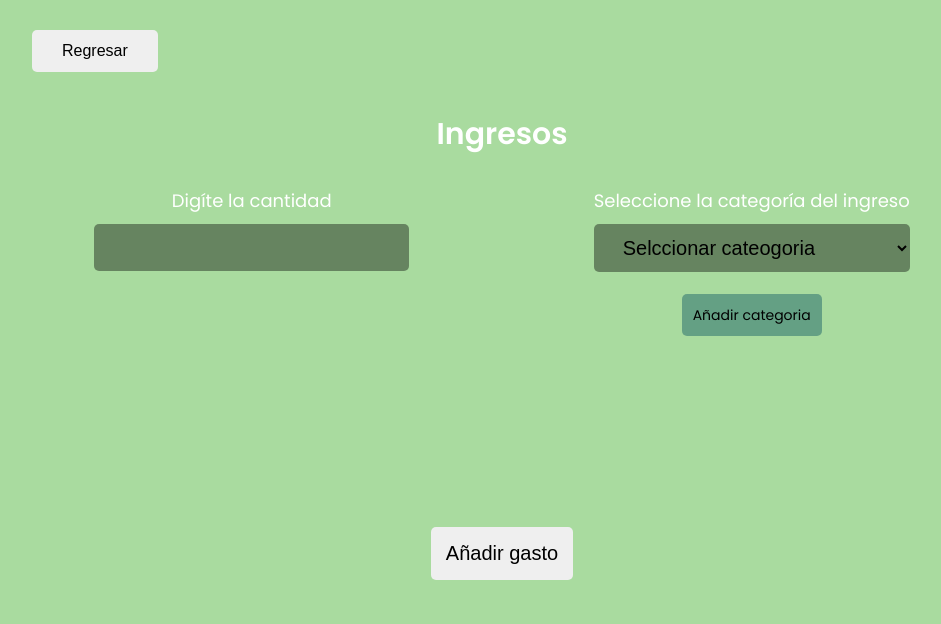
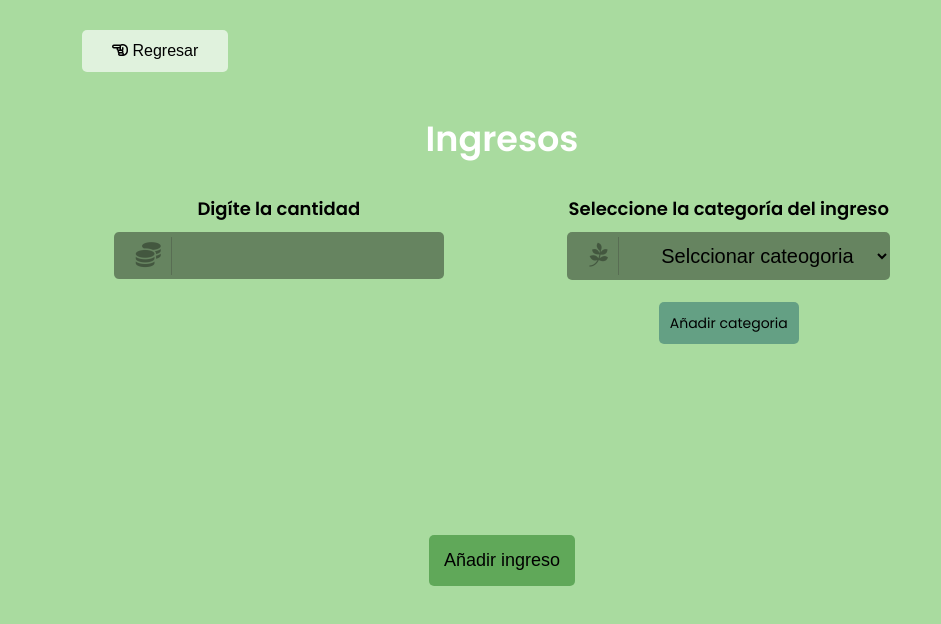
Before and after one commit to AngelSBM/MoneyApp---Frontend, an Angular app: page /ingresos in a window 1280 px wide. Shown: the top 624 px of the page, without its empty margins (138-1079 px from the left). Built offline with nearby package versions, Linux system fonts and the light colour scheme.

Commit message:
Diseño de moneyApp en version 1 finalizado

```diff
--- a/src/app/acciones/gastos/gastos.component.html
+++ b/src/app/acciones/gastos/gastos.component.html
@@ -1,7 +1,7 @@
 <div class="ingresos-container container">
 
     <div class="back">
-        <button (click)="back()">Regresar</button>
+        <button (click)="back()"><i class="far fa-hand-point-left"></i> Regresar</button>
     </div>
 
     <h5 class="title">Gastos</h5>
@@ -16,13 +16,20 @@
                 <span class="title">
                     Digíte la cantidad
                 </span>
+                <div class="input-container">
                     <input type="number" formControlName="cantidad">
+                    <span>
+                        <i class="fas fa-coins"></i>
+                    </span>
+                </div>
             </div>
 
             <div class="input">
                 <span class="title">
                     Seleccione la categoría del gasto
                 </span>
+
+                <div class="input-container">
                     <select formControlName="gasto" id="categories">
                         <option value="">Selccionar cateogoria</option>
                         <option value="Autómovil">Automóvil</option>
@@ -38,6 +45,13 @@
                         <option value="Ropa">Ropa</option>
                         <option value="salud">Salud</option>
                     </select>
+
+                    <span>
+                        <i class="fab fa-pagelines"></i>
+                    </span>
+
+                </div>
+
 
                 <div class="pop-up">
 
--- a/src/app/acciones/gastos/gastos.component.scss
+++ b/src/app/acciones/gastos/gastos.component.scss
@@ -8,13 +8,16 @@
         font-size: 16px;
         border-radius: 5px;
         border: none;
+        background-color: rgba(255, 255, 255, 0.644);
+        cursor: pointer;
     }
 }
 
 
 .title {
-    font-size: 30px;
-    color: white;
+    font-size: 35px;
+    color: #fff;
+
 }
 
 
@@ -30,14 +33,33 @@
         .title{
             font-size: 18px;
             margin-bottom: 10px;
+            color: black;
+            font-weight: bolder;
         }
         input, select{
-            padding: 12px 25px;
+            padding: 12px 5px;
+            padding-left: 60px;
             border-radius: 5px;
             font-size: 20px;
             border: none;
             color: rgb(0, 0, 0);
             background-color: rgba(0, 0, 0, .4);
+        }
+        select{
+            padding-left: 90px;
+            padding-right: 20px;
+        }
+        .input-container{
+         position: relative;
+            span{
+                position: absolute;
+                font-size: 25px;
+                color: rgba(0, 0, 0, 0.336);
+                top: 5px;
+                left: 12px;
+                padding: 0 10px;
+                border-right: 1px solid rgba(56, 56, 56, 0.295);
+            }
         }
         a,button {
             width: 50%;
--- a/src/app/acciones/gastos/gastos.component.ts
+++ b/src/app/acciones/gastos/gastos.component.ts
@@ -52,7 +52,7 @@ export class GastosComponent implements OnInit {
 
       setTimeout(() => {
         this.back();
-      }, 2000);
+      }, 1000);
 
     });
 
--- a/src/app/acciones/ingresos/ingresos.component.html
+++ b/src/app/acciones/ingresos/ingresos.component.html
@@ -1,7 +1,7 @@
 <div class="ingresos-container container">
 
     <div class="back">
-        <button (click)="back()">Regresar</button>
+        <button (click)="back()"><i class="far fa-hand-point-left"></i> Regresar</button>
     </div>
 
     <h5 class="title">Ingresos</h5>
@@ -16,13 +16,20 @@
                 <span class="title">
                     Digíte la cantidad
                 </span>
+                <div class="input-container">
                     <input type="number" formControlName="cantidad">
+                    <span>
+                        <i class="fas fa-coins"></i>
+                    </span>
+                </div>
             </div>
 
             <div class="input">
                 <span class="title">
                     Seleccione la categoría del ingreso
                 </span>
+
+                <div class="input-container">
                     <select formControlName="ingreso" id="categories2">
                         <option value="">Selccionar cateogoria</option>
                         <option value="Ahorro">Ahorro</option>
@@ -30,6 +37,10 @@
                         <option value="Salario">Salario</option>
 
                     </select>
+                    <span>
+                        <i class="fab fa-pagelines"></i>
+                    </span>
+                </div>
 
                 <div class="pop-up">
 
@@ -55,7 +66,7 @@
 
 
         <div class="button">
-            <button type="submit">Añadir gasto</button>
+            <button type="submit">Añadir ingreso</button>
         </div>
 
     </form>
--- a/src/app/acciones/ingresos/ingresos.component.scss
+++ b/src/app/acciones/ingresos/ingresos.component.scss
@@ -8,12 +8,14 @@
         font-size: 16px;
         border-radius: 5px;
         border: none;
+        background-color: rgba(255, 255, 255, 0.644);
+        cursor: pointer;
     }
 }
 
 
 .title {
-    font-size: 30px;
+    font-size: 35px;
     color: white;
 }
 
@@ -30,14 +32,33 @@
         .title{
             font-size: 18px;
             margin-bottom: 10px;
+            color: black;
+            font-weight: bolder;
         }
         input, select{
-            padding: 12px 25px;
+            padding: 12px 5px;
+            padding-left: 60px;
             border-radius: 5px;
             font-size: 20px;
             border: none;
             color: rgb(0, 0, 0);
             background-color: rgba(0, 0, 0, .4);
+        }
+        select{
+            padding-left: 90px;
+            padding-right: 20px;
+        }
+        .input-container{
+         position: relative;
+            span{
+                position: absolute;
+                font-size: 25px;
+                color: rgba(0, 0, 0, 0.336);
+                top: 5px;
+                left: 12px;
+                padding: 0 10px;
+                border-right: 1px solid rgba(56, 56, 56, 0.295);
+            }
         }
         a,button {
             width: 50%;
@@ -60,9 +81,10 @@
 .button{
     button {
         padding: 15px;
-        font-size: 20px;
+        font-size: 18px;
         border-radius: 5px;
         border: none;
+        background-color: rgba(41, 131, 38, 0.568);
     }
 }
 
--- a/src/app/acciones/ingresos/ingresos.component.ts
+++ b/src/app/acciones/ingresos/ingresos.component.ts
@@ -48,7 +48,7 @@ export class IngresosComponent implements OnInit {
 
       setTimeout(() => {
         this.back();
-      }, 2000);
+      }, 1000);
 
     });
 
--- a/src/app/acciones/saldo/saldo.component.scss
+++ b/src/app/acciones/saldo/saldo.component.scss
@@ -9,6 +9,7 @@
 .input{
     margin-bottom: 100px;
     margin-top: 40px;
+    position: relative;
     input{
         width: 90%;
         padding: 15px 25px;
@@ -18,7 +19,14 @@
         background-color: rgba(18, 18, 19, 0.432);
         color: white;
         font-weight: bold;
-        box-shadow: 0.1px 0.1px 3px #696969;
+        box-shadow: 0.1px 0.1px 3px #a3a3a3;
+    }
+    span{
+        position: absolute;
+        top: 10px;
+        right: 45px;
+        color: rgb(173, 173, 173);
+        font-size: 30px;
     }
 }
 
@@ -30,9 +38,10 @@
         button {
             padding: 10px;
             font-size: 22px;
-            border-radius: 10%;
+            border-radius: 6px;
             border: none;
             color: white;
+            cursor: pointer;
         }
         .ingreso{
             background-color: rgb(13, 126, 41);
@@ -67,8 +76,17 @@
                 display: flex;
                 justify-content: space-around;
                 font-size: 19px;
+                border-bottom: 1px solid rgba(187, 187, 187, 0.315);
                 .cantidad{
                     font-weight: bolder;
+                }
+                button{
+                    margin-left: 3px;
+                    padding: 3px 4px;
+                    border-radius: 100%;
+                    border: none;
+                    background-color: rgba(196, 190, 190, 0.74);
+                    cursor: pointer;
                 }
             }
         }
--- a/src/app/acciones/saldo/saldo.component.ts
+++ b/src/app/acciones/saldo/saldo.component.ts
@@ -1,3 +1,4 @@
+import { CurrencyPipe } from '@angular/common';
 import { Component, OnInit } from '@angular/core';
 import { FormBuilder, FormGroup } from '@angular/forms';
 import { SaldoService } from 'src/app/services/saldo.service';
@@ -12,11 +13,12 @@ export class SaldoComponent implements OnInit {
 
   saldo: number = 0;
   gastos: any[] = [];
-  ingresos: any[] = [];
+  ingresos: any[] = [];P
   loadingIngresos : boolean = true;
   loadingGastos : boolean = true;
 
-  constructor( private saldoService : SaldoService  ) { }
+  constructor( private saldoService : SaldoService,
+               private currencyPipe: CurrencyPipe  ) { }
 
   ngOnInit(): void {
 
--- a/src/app/app.module.ts
+++ b/src/app/app.module.ts
@@ -8,6 +8,7 @@ import { IngresosComponent } from './acciones/ingresos/ingresos.component';
 import { SaldoComponent } from './acciones/saldo/saldo.component';
 import { FormsModule, ReactiveFormsModule } from '@angular/forms';
 import { HttpClientModule } from '@angular/common/http';
+import { CurrencyPipe } from '@angular/common';
 
 @NgModule({
   declarations: [
@@ -21,9 +22,9 @@ import { HttpClientModule } from '@angular/common/http';
     AppRoutingModule,
     FormsModule,
     ReactiveFormsModule,
-    HttpClientModule
+    HttpClientModule,
   ],
-  providers: [],
+  providers: [ CurrencyPipe ],
   bootstrap: [AppComponent]
 })
 export class AppModule { }
--- a/src/styles.scss
+++ b/src/styles.scss
@@ -12,7 +12,7 @@ body {
 
 .container{
     width: 90%;
-    max-width: 1000px;
+    max-width: 900px;
     margin: 0 auto;
     padding: 30px 0;
     text-align: center;
@@ -22,3 +22,25 @@ body {
 input {
     outline: 0px;
 }
+
+
+button{
+    outline: 0px;
+}
+
+
+
+
+
+
+
+
+
+/* ANIMACIONES */
+
+.fast{
+    -webkit-animation-duration:0.2s;
+    animation-duration:0.2s;
+    -webkit-animation-fill-mode:both;
+    animation-fill-mode:both;
+}
```
Also changed, not shown: src/app/acciones/saldo/saldo.component.html (+7 -6 lines). Lines whose indentation alone changed are shown as unchanged.
